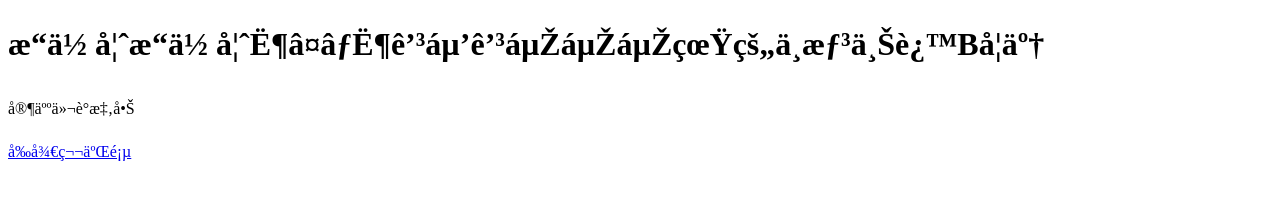
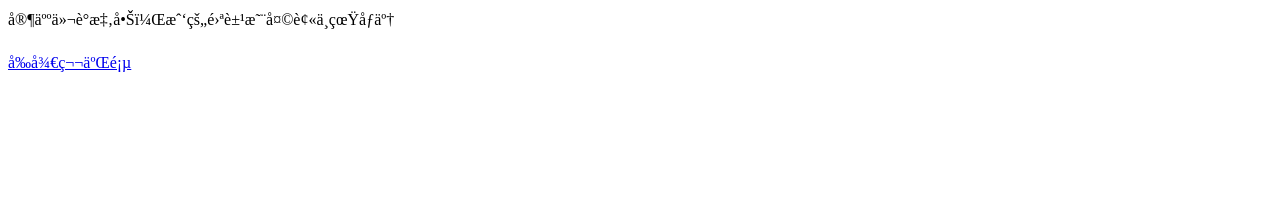
Before and after one commit to shaoesz/2024.8.24-, a plain HTML site: page index.html in a window 1280 px wide. Drawn offline with Linux system fonts and the light colour scheme.

Commit message:
Update index.html

```diff
--- a/index.html
+++ b/index.html
@@ -6,9 +6,8 @@
    <meta name="viewport" content="width=device=width,initial-scale=1.0">
    <title>Document</title>
  </head>
- <body>
-<h1>操你妈操你妈˶⍤⃝˶꒳ᵒ꒳ᵎᵎᵎ真的不想上这B学了</h1>
-<p> 家人们谁懂啊</p>
+ <body<
+<p> 家人们谁懂啊，我的雪豹昨天被丁真吃了</p>
 <a href="/2.html">前往第二页</a>
  </body>
  </html>
```
